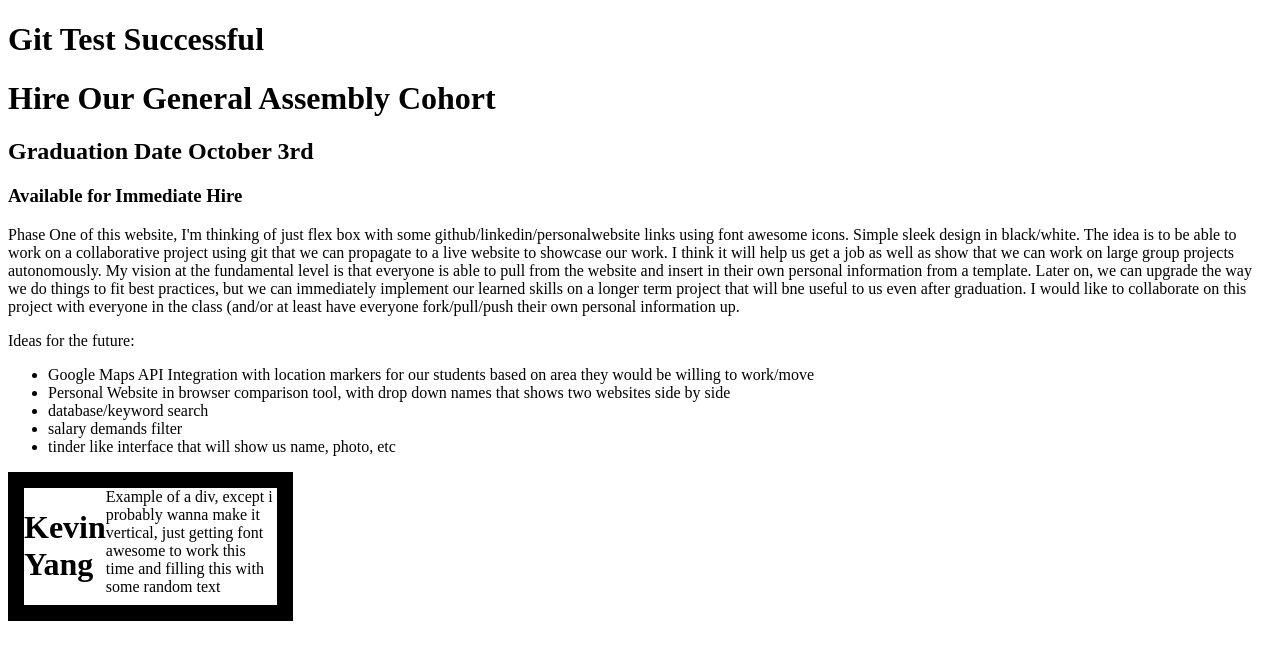
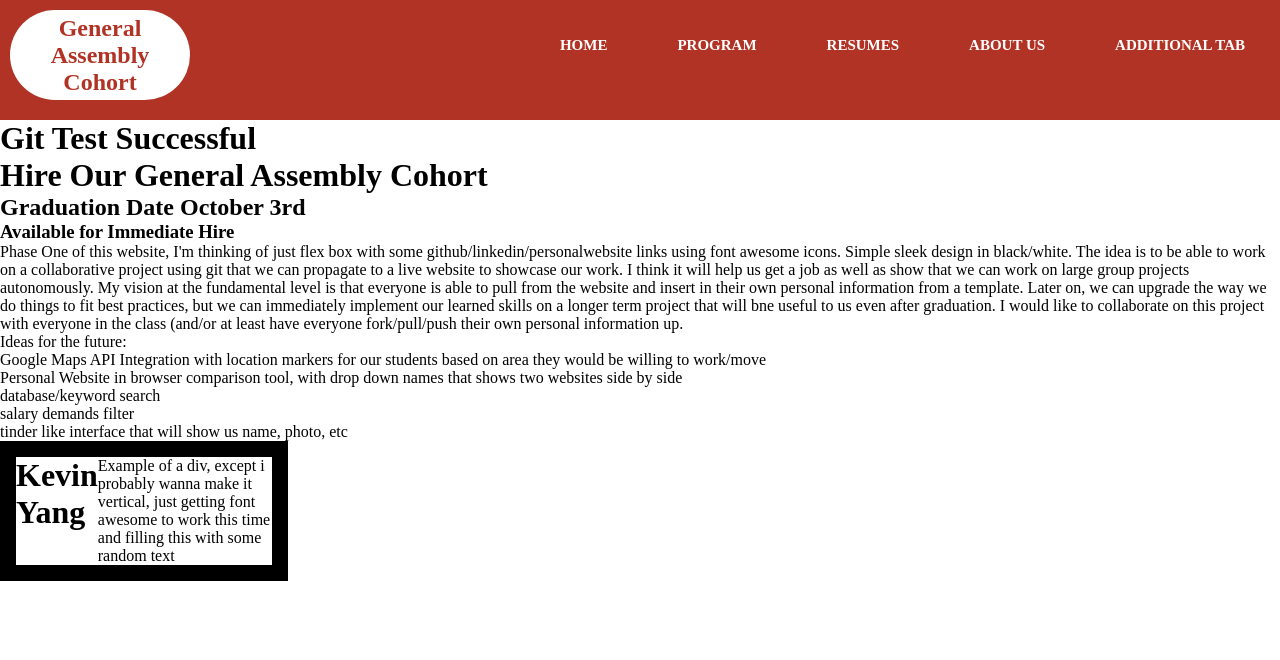
Before and after one commit to youkaithegreat/hireourgacohort, a plain HTML site: page index.html in a window 1280 px wide. Drawn offline with Linux system fonts and the light colour scheme; a script that the page names is missing; some icons are missing.

Commit message:
nav bar completed

```diff
--- a/index.html
+++ b/index.html
@@ -8,10 +8,32 @@
   <link rel="stylesheet" href="style.css">
 </head>
 <body>
+  <nav>
+    <div class="logo">
+      <h1 class="name">General Assembly</h1>
+      <h2 class="name">Cohort</h2>
+    </div>
+    <ul>
+      <li id="home"><a href="#">HOME</a></li>
+      <li id="project"><a href="#">PROGRAM</a></li>
+      <li id="contact"><a href="#">RESUMES
+        <ul class="hide-ul">
+          <li><a href=""></a></li>
+          <li><a href=""></a></li>
+          <li><a href=""></a></li>
+          <li><a href=""></a></li>
+        </ul>
+      </a></li>
+      <li id="about"><a href="#">ABOUT US</a></li>
+      <li id="about"><a href="#">ADDITIONAL TAB</a></li>
+    </ul>
+  </nav>
+  <div class="intro">
     <h1>Git Test Successful</h1>
       <h1>Hire Our General Assembly Cohort</h1>
       <h2>Graduation Date October 3rd</h2>
       <h3>Available for Immediate Hire</h3>
+    </div>
       <main>
           <p>
           Phase One of this website, I'm thinking of just flex box with some github/linkedin/personalwebsite links using font awesome icons. Simple sleek design in black/white. The idea is to be able to work on a collaborative project using git that we can propagate to a live website to showcase our work. I think it will help us get a job as well as show that we can work on large group projects autonomously. My vision at the fundamental level is that everyone is able to pull from the website and insert in their own personal information from a template. Later on, we can upgrade the way we do things to fit best practices, but we can immediately implement our learned skills on a longer term project that will bne useful to us even after graduation. I would like to collaborate on this project with everyone in the class (and/or at least have everyone fork/pull/push their own personal information up.
--- a/style.css
+++ b/style.css
@@ -1,3 +1,8 @@
+* {
+	margin: 0;
+	padding: 0;
+}
+
 .container {
 	display: flexbox;
 	flex-direction: row;
@@ -9,7 +14,7 @@
 	display: flex;
 	display: row;
 	width: 20%;
-    border:1em solid black;
+	border: 1em solid black;
 }
 
 .profiles i {
@@ -18,6 +23,100 @@
 }
 
 #profilesPic {
-    display:flex;
+	display: flex;
 	width: 200px;
 }
+.intro {
+	padding-top: 120px;
+}
+nav {
+	position: fixed;
+	width: 100%;
+	height: 120px;
+	box-sizing: border-box;
+	transition: 0.5s;
+	z-index: 100;
+	background-color: #b13325;
+}
+
+nav.black {
+	background-color: rgba(255, 255, 255);
+	height: 90px;
+	padding: 10px 100px;
+}
+
+nav.black .logo {
+	background-color: #060606;
+	border-radius: 0 20px 0px 40px;
+	color: #f4f3f2;
+}
+nav .logo {
+	background-color: white;
+	color: #b13325;
+	height: 80px;
+	width: 150px;
+	float: left;
+	transition: 0.5s;
+	padding: 5px 15px;
+	border-radius: 100px;
+	margin-top: 10px;
+	margin-left: 10px;
+	display: block;
+	text-align: center;
+}
+
+.logo:hover {
+	transform: scale(1.2);
+}
+
+nav ul {
+	list-style: none;
+	float: right;
+	margin: 0;
+	padding: 0;
+	display: flex;
+}
+
+nav ul li {
+	list-style: none;
+	font-weight: bold;
+	font-size: 15px;
+	margin: 5px;
+}
+
+nav ul li a {
+	line-height: 80px;
+	color: #fff;
+	text-decoration: none;
+	padding: 12px 30px;
+	text-transform: uppercase;
+	text-decoration: none;
+	transition: 1s;
+}
+
+nav.black ul li a {
+	color: rgb(5, 4, 4);
+}
+
+nav.black ul li a:hover {
+	color: #fffffe;
+	background: rgb(9, 9, 9);
+	border-radius: 0 40px 0 20px;
+}
+nav ul li a:focus {
+	outline: none;
+}
+
+nav ul li a:hover {
+	color: #b13325;
+	background: #fff;
+	border-radius: 0 40px 0 20px;
+}
+
+.logo {
+	padding-top: 20px;
+}
+
+.hide-ul {
+	display: none;
+}
```
Also changed, not shown: script.js (added, +9 -0 lines), 1 other file. Lines whose indentation alone changed are shown as unchanged.
